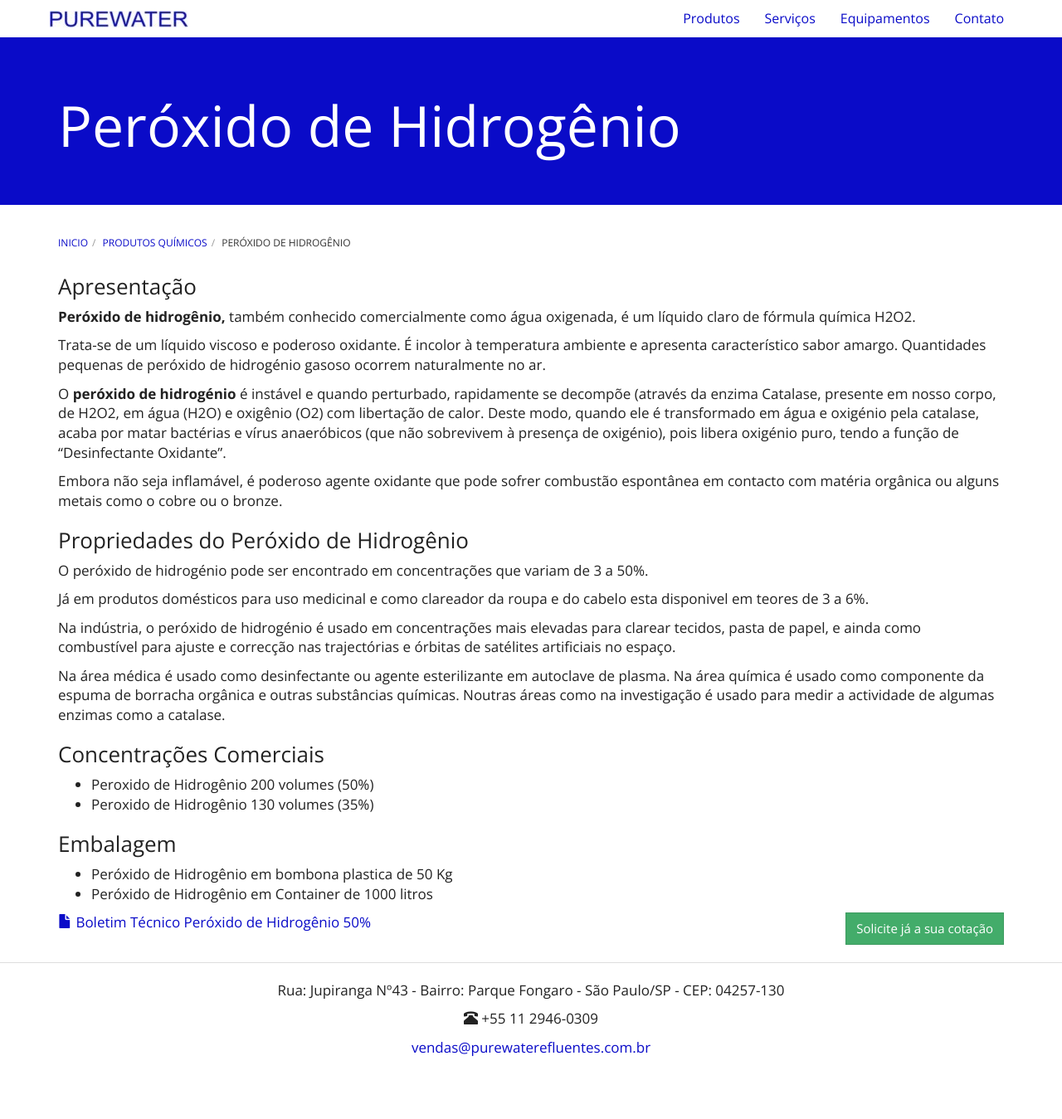
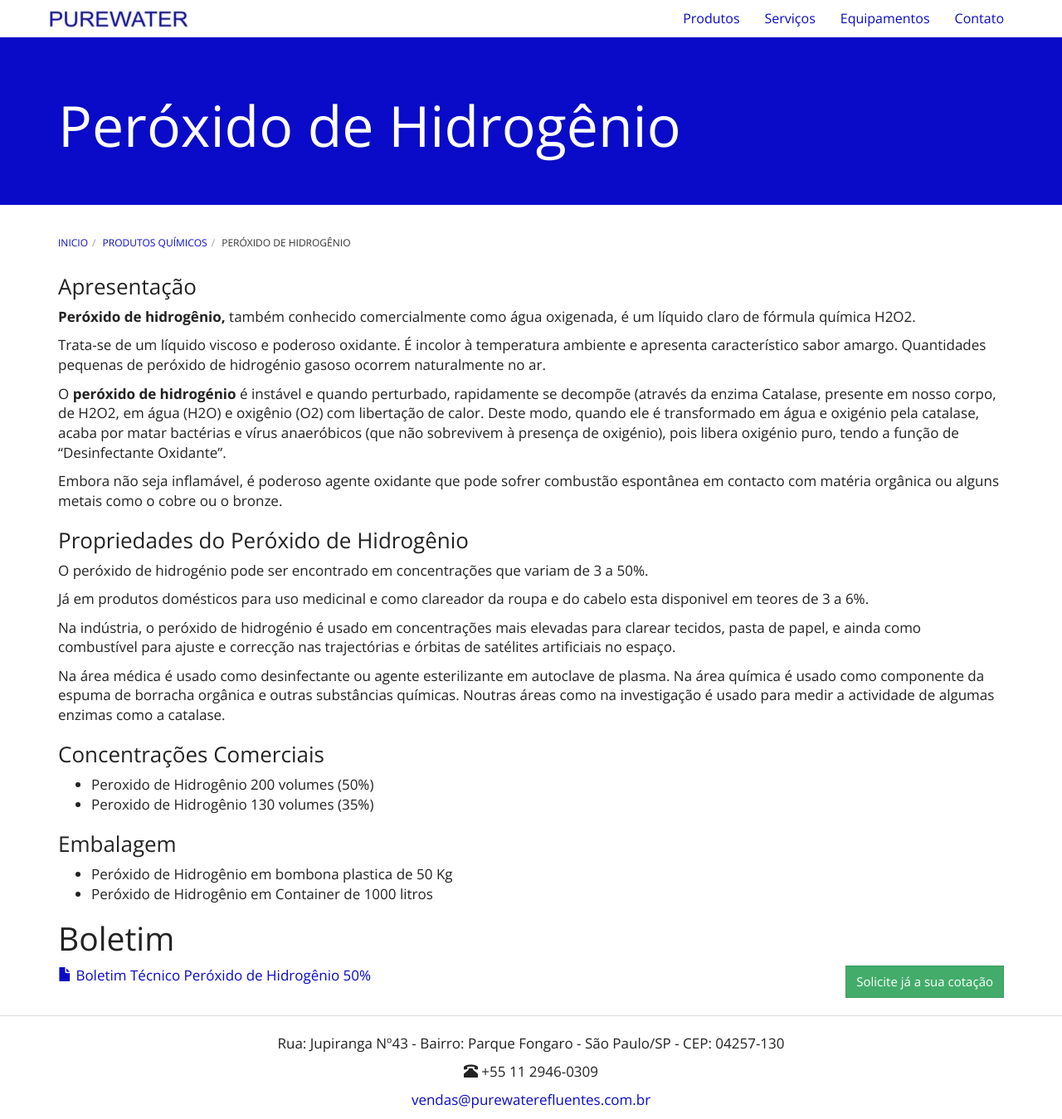
Before and after one commit to purewaterefluentes/purewaterefluentes.github.io, a Jekyll site: the page built from produtos/peroxido-hidrogenio.md, in a window 1280 px wide and 1349 px high. Shown: the whole window at 83% size. Built offline with Jekyll 4.4.1, drawn with Linux system fonts in a browser that asks for light colours; nearby versions of some CDN libraries; library files that are not in the unit come from our copies.

Commit message:
Create peroxido-hidrogenio.md

```diff
--- a/produtos/peroxido-hidrogenio.md
+++ b/produtos/peroxido-hidrogenio.md
@@ -35,4 +35,5 @@ Na área médica é usado como desinfectante ou agente esterilizante em autoclav
 - Peróxido de Hidrogênio em bombona plastica de 50 Kg
 - Peróxido de Hidrogênio em Container de 1000 litros
 
+# Boletim
 {% include purewater/link-boletim.html label="Boletim Técnico Peróxido de Hidrogênio 50%" arquivo="FISPQ AQUA-PHO Peroxido de Hidrogenio.pdf" %}
```
